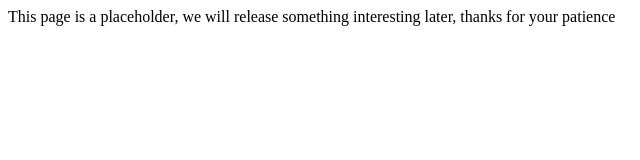
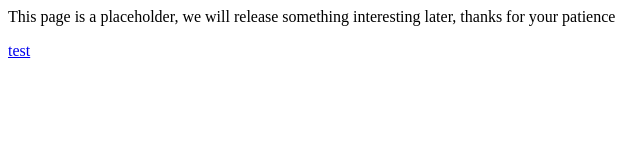
Before and after one commit to LandyGuo/landyguo.github.io, a plain HTML site: page index.html in a window 1280 px wide. Shown: the full height of the page, 0-640 px from the left. Drawn offline with Linux system fonts and the light colour scheme.

Commit message:
Update index.html

```diff
--- a/index.html
+++ b/index.html
@@ -1 +1,2 @@
 <p> This page is a  placeholder, we will release something interesting later, thanks for your patience </p>
+<a href='test.html' target='第一节'> test</a>
```
